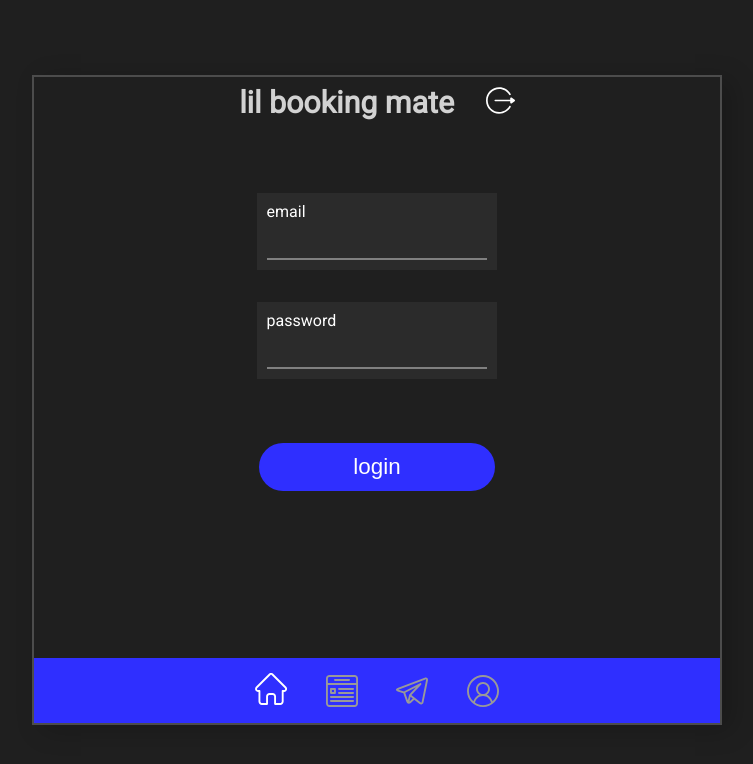
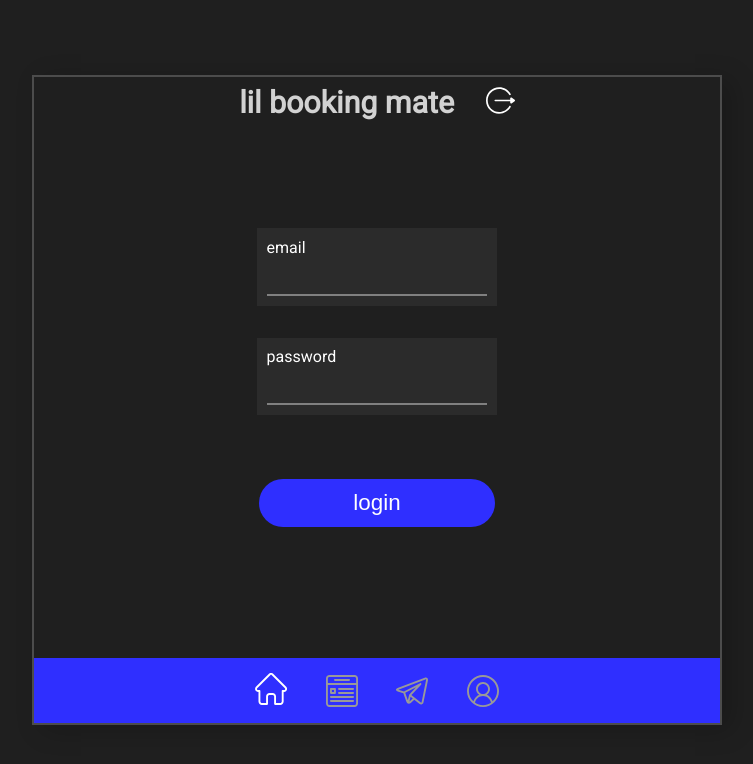
Before and after one commit to 200backflips/lil-booking-mate, a Vue app in the folder client/: page / in a window 1280 px wide. Shown: the top 764 px of the page, without its empty margins (263-1016 px from the left). Built offline with nearby package versions, Linux system fonts and the light colour scheme.

Commit message:
trim a wee bit of excess

```diff
--- a/client/src/components/ActiveBookings.vue
+++ b/client/src/components/ActiveBookings.vue
@@ -32,7 +32,7 @@ export default {
 };
 </script>
 
-<style scoped>
+<style>
 .ActiveBookings {
   display: flex;
   flex-direction: column;
@@ -42,4 +42,20 @@ export default {
   overflow-y: scroll;
   -webkit-overflow-scrolling: touch;
 }
+.Booking {
+  display: flex;
+  flex-direction: column;
+  align-items: center;
+  width: 80%;
+  margin: 0.5rem;
+  padding: 0.7rem;
+  background: #2b2b2b;
+  font-size: 1.1rem;
+}
+.Booking p {
+  padding: 0.5rem;
+}
+.Booking h4 {
+  padding: 1rem;
+}
 </style>
--- a/client/src/components/BookingForm.vue
+++ b/client/src/components/BookingForm.vue
@@ -43,6 +43,7 @@ export default {
   position: relative;
   display: flex;
   flex-direction: column;
+  justify-content: center;
   align-items: center;
   width: 100%;
   height: 100%;
--- a/client/src/components/Home.vue
+++ b/client/src/components/Home.vue
@@ -22,13 +22,6 @@ export default {
 
 <style scoped>
 .Home {
-  display: flex;
-  flex-direction: column;
-  align-items: center;
-  flex-wrap: nowrap;
   height: 82%;
-  margin: 0 auto;
-  font-size: 1rem;
-  overflow: auto;
 }
 </style>
--- a/client/src/components/Login.vue
+++ b/client/src/components/Login.vue
@@ -31,8 +31,8 @@ export default {
 .Login {
   display: flex;
   flex-direction: column;
+  justify-content: center;
   align-items: center;
-  margin-top: 4rem;
   width: 100%;
   height: 100%;
 }
--- a/client/src/elements/Booking.vue
+++ b/client/src/elements/Booking.vue
@@ -26,22 +26,3 @@ export default {
   }
 };
 </script>
-
-<style scoped>
-.Booking {
-  display: flex;
-  flex-direction: column;
-  align-items: center;
-  width: 80%;
-  margin: 0.5rem;
-  padding: 0.7rem;
-  background: #2b2b2b;
-  font-size: 1.1rem;
-}
-.Booking p {
-  padding: 0.5rem;
-}
-.Booking h4 {
-  padding: 1rem;
-}
-</style>
```
